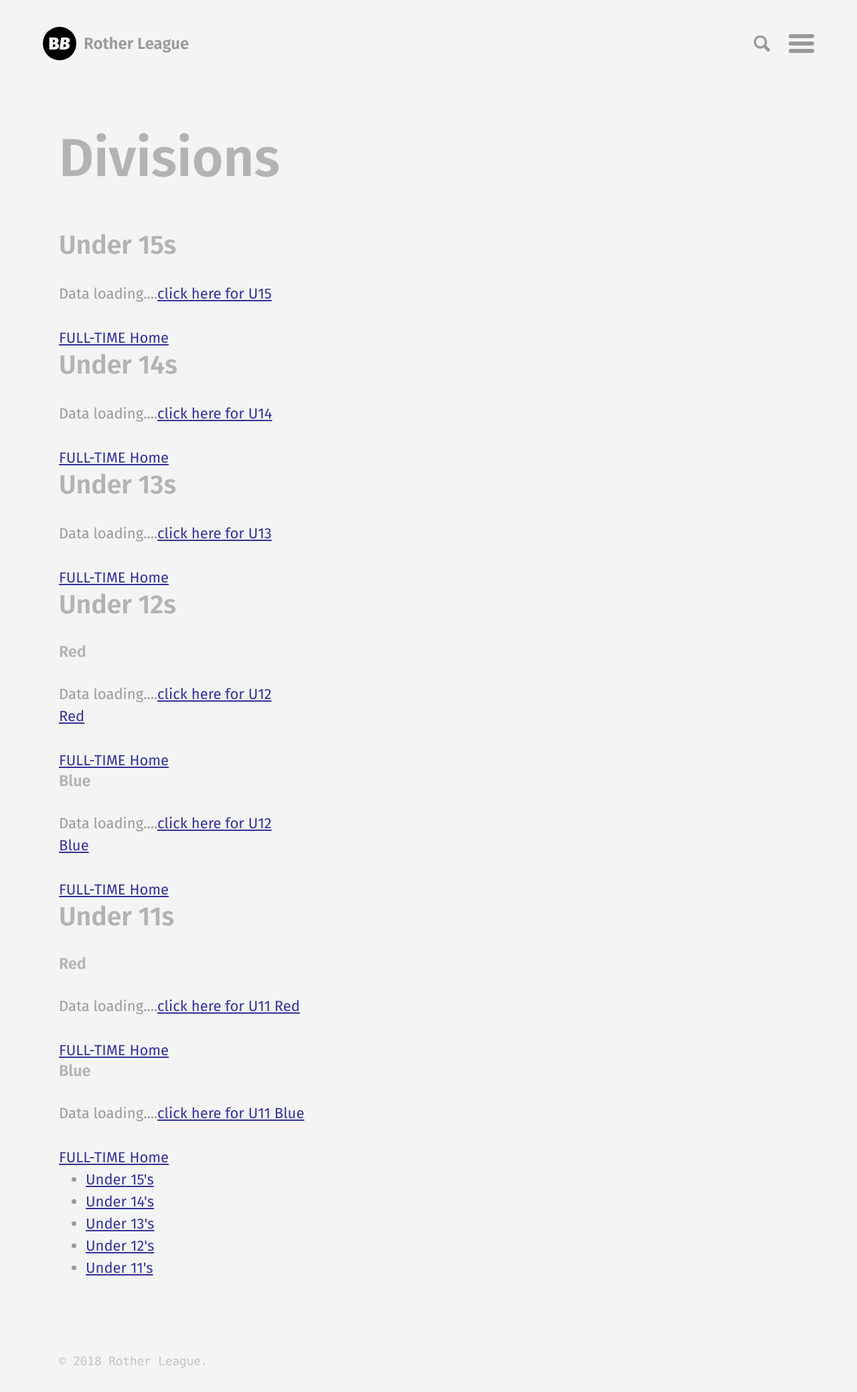
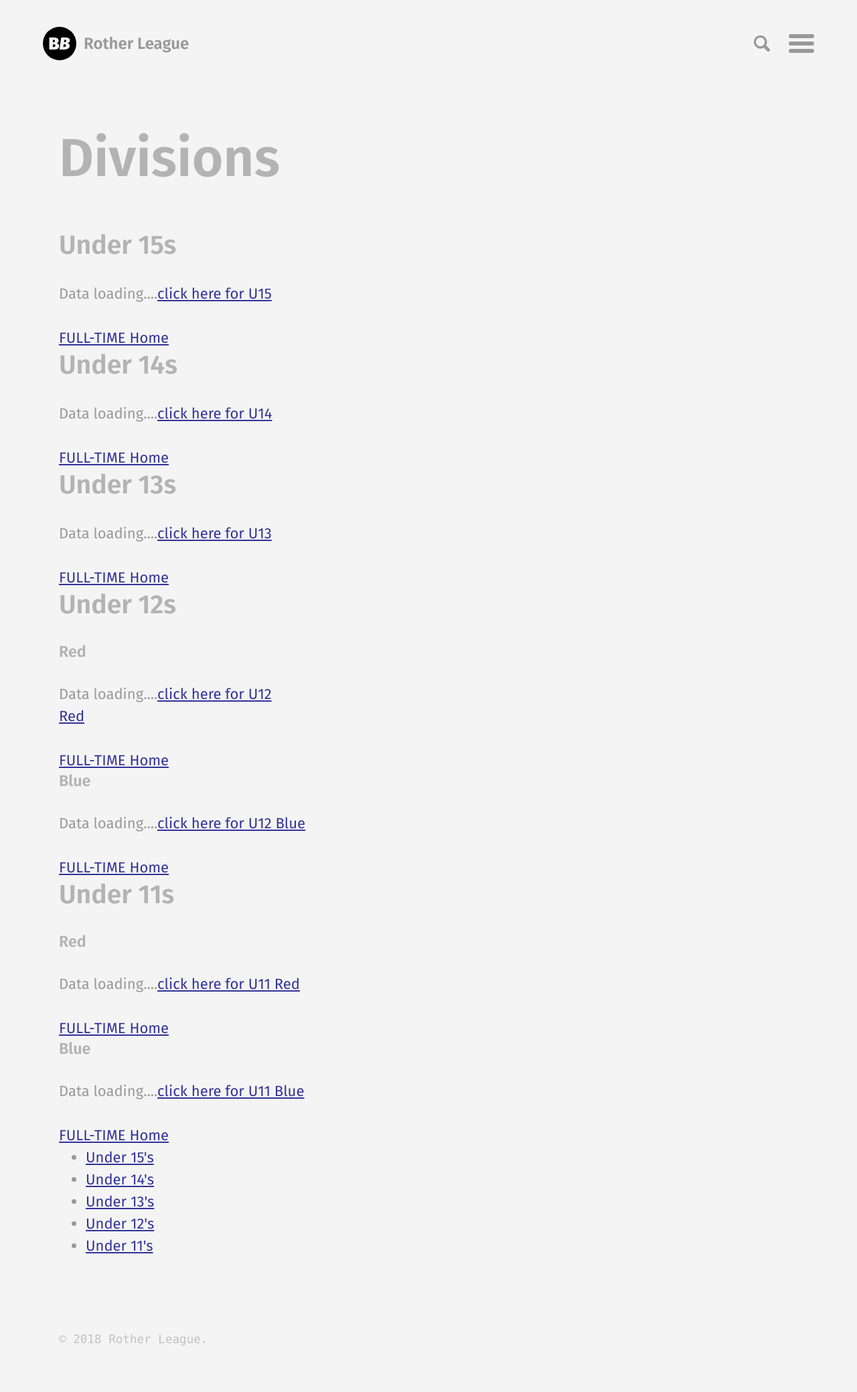
Before and after one commit to rotherleague/Rother, a Jekyll site: the page built from divisions.md, in a window 1280 px wide. Shown: the whole page at 67% size. Built offline with Jekyll 4.4.1, drawn with Linux system fonts in a browser that asks for light colours; comment, search, counter and statistics services are not loaded; a style sheet for code colours, icons or effects is not loaded; after the commit the page ends 2046 px from its top, so only the background shows below that.

Commit message:
Update u12blue.html

```diff
--- a/_includes/divisions/u12blue.html
+++ b/_includes/divisions/u12blue.html
@@ -1,4 +1,4 @@
-<div id="lrep83473602" style="width: 350px;">Data loading....<a href="http://fulltime-league.thefa.com/Index.do?divisionseason=569045260">click here for U12 Blue</a><br/><br/><a href="http://www.thefa.com/FULL-TIME">FULL-TIME Home</a></div>
+<div id="lrep83473602" style="width: 100%;">Data loading....<a href="http://fulltime-league.thefa.com/Index.do?divisionseason=569045260">click here for U12 Blue</a><br/><br/><a href="http://www.thefa.com/FULL-TIME">FULL-TIME Home</a></div>
 <script language="javascript" type="text/javascript">
 var lrcode = '83473602'
 </script>
```
